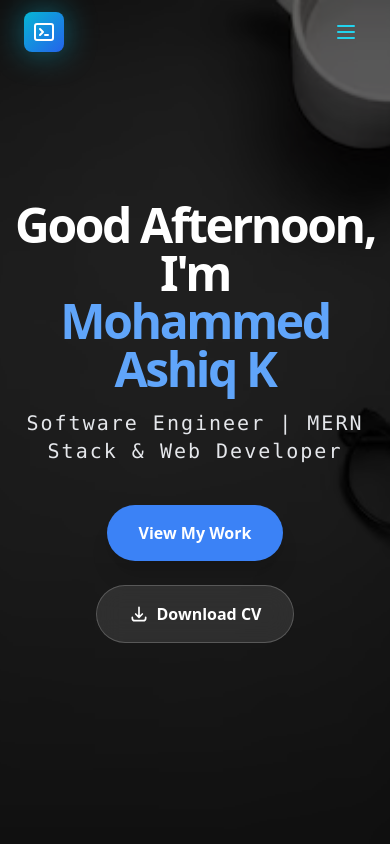
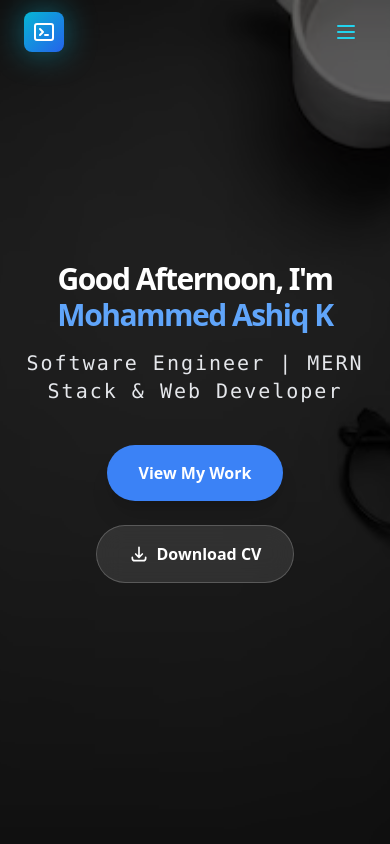
Before and after one commit to AshiqKakkat/My-Portfolio, a React (Create React App) app: page / in a window 390 px wide. Shown: the top 844 px of the page. Built offline with nearby package versions, Linux system fonts and the light colour scheme.

Commit message:
feat: add Hero section component with animated intro and portfolio links

```diff
--- a/src/components/Hero.js
+++ b/src/components/Hero.js
@@ -15,7 +15,7 @@ export default function Hero() {
           initial={{ opacity: 0, y: -30 }}
           animate={{ opacity: 1, y: 0 }}
           transition={{ duration: 1 }}
-          className="text-5xl md:text-7xl font-bold text-white tracking-tighter"
+          className="text-3xl sm:text-5xl md:text-7xl font-bold text-white tracking-tighter"
         >
           {(() => {
             const hour = new Date().getHours();
```
